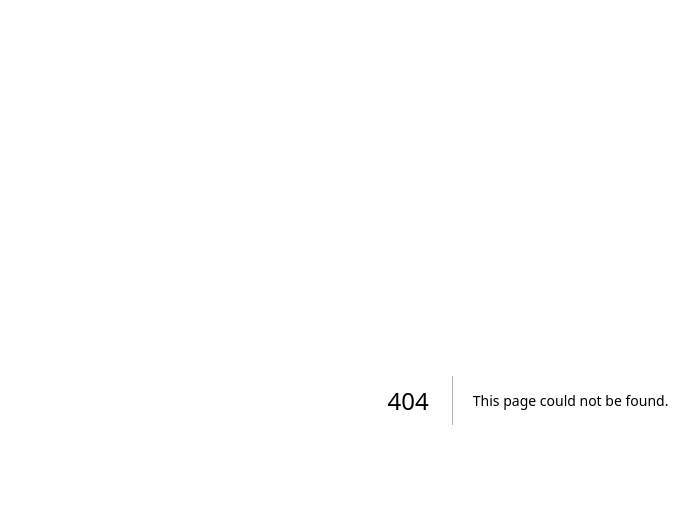
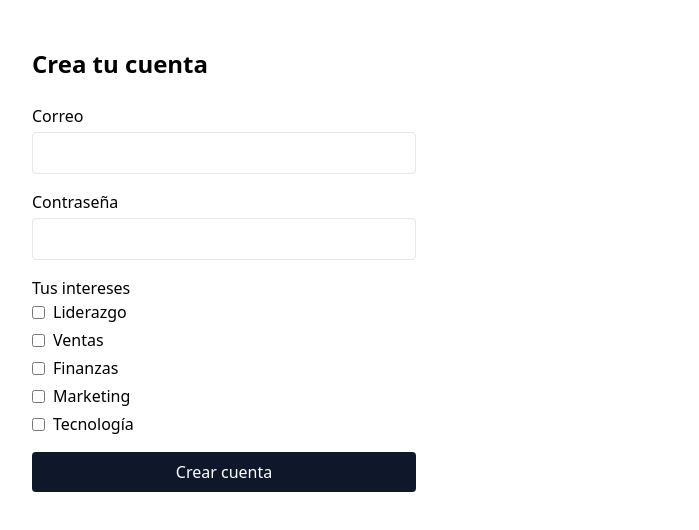
Before and after one commit to liderinnovacion12/Pagina_web_coaching, a Next.js app: page /registro in a window 1280 px wide. Before the commit this address had no page. Shown: the top 530 px of the page, without its empty margins (112-811 px from the left). Built offline with nearby package versions, Linux system fonts and the light colour scheme.

Commit message:
feat(registro): página de registro

```diff
--- /dev/null
+++ b/app/(public)/registro/page.tsx
@@ -0,0 +1,10 @@
+import { RegistroForm } from "./RegistroForm";
+
+export default function RegistroPage() {
+  return (
+    <main className="mx-auto max-w-5xl px-4 py-12">
+      <h1 className="text-2xl font-bold mb-6">Crea tu cuenta</h1>
+      <RegistroForm />
+    </main>
+  );
+}
```
